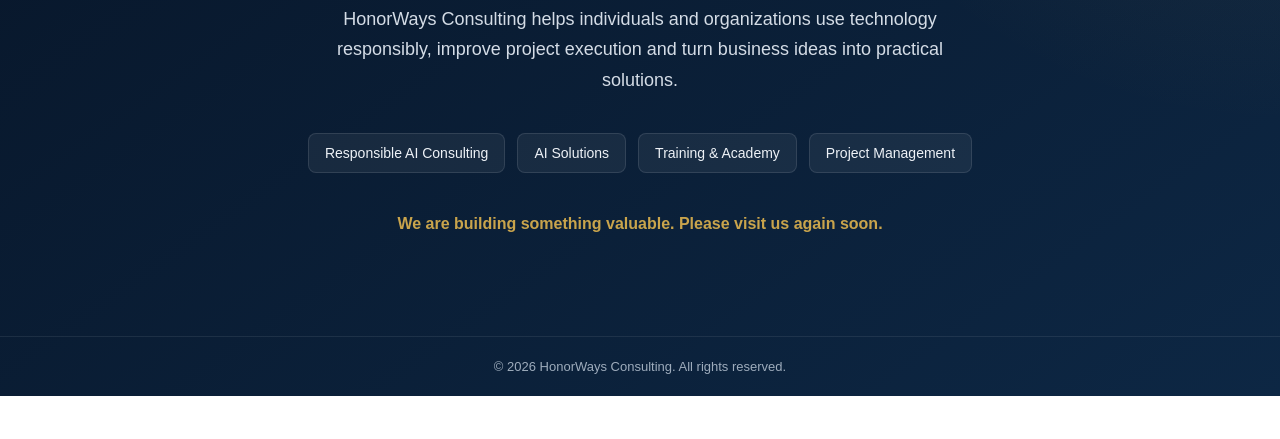
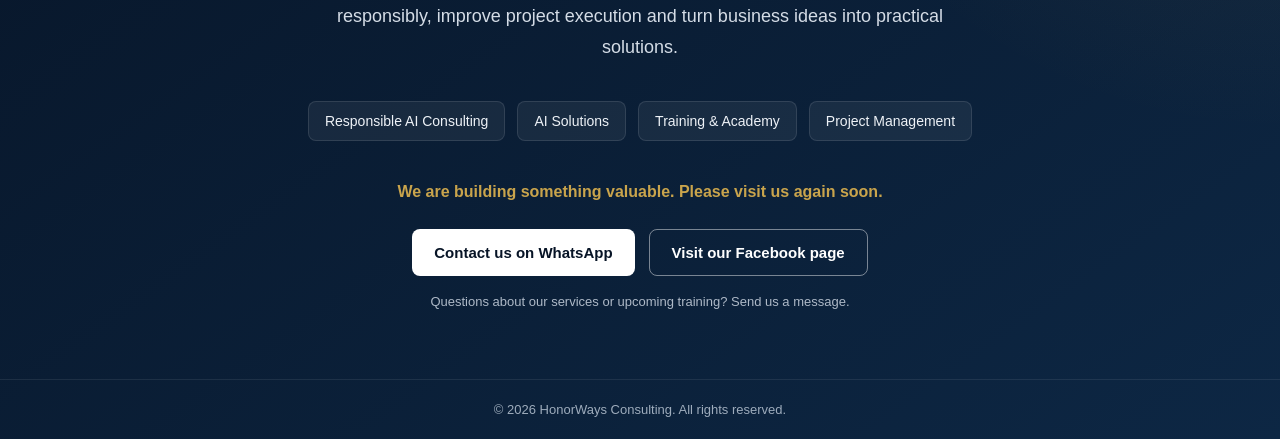
Before and after one commit to HonorWaysAIChatAssistant/HonorWays-Website, a plain HTML site: page index.html in a window 1280 px wide. Shown: the part 404-843 px from the top of the page. Before the commit the page ends 800 px from the top, so only its background shows below. Drawn offline with Linux system fonts and the light colour scheme.

Commit message:
Update index.html

```diff
--- a/index.html
+++ b/index.html
@@ -137,6 +137,48 @@
       font-size: 16px;
       font-weight: 600;
     }
+.contact-buttons {
+  margin-top: 28px;
+  display: flex;
+  justify-content: center;
+  flex-wrap: wrap;
+  gap: 14px;
+}
+
+.contact-button {
+  display: inline-flex;
+  align-items: center;
+  justify-content: center;
+  min-width: 205px;
+  padding: 14px 22px;
+  border-radius: 8px;
+  text-decoration: none;
+  font-size: 15px;
+  font-weight: 700;
+  transition: transform 0.2s ease, opacity 0.2s ease;
+}
+
+.contact-button:hover {
+  transform: translateY(-2px);
+  opacity: 0.9;
+}
+
+.whatsapp-button {
+  background: #ffffff;
+  color: #071426;
+}
+
+.facebook-button {
+  background: transparent;
+  color: #ffffff;
+  border: 1px solid rgba(255, 255, 255, 0.45);
+}
+
+.contact-note {
+  margin-top: 18px;
+  color: #aeb9c7;
+  font-size: 13px;
+}
 
     footer {
       padding: 22px 7%;
@@ -215,6 +257,34 @@
 
       <p class="message">We are building something valuable. Please visit us again soon.</p>
 
+      <div class="contact-buttons">
+
+  <a
+    class="contact-button whatsapp-button"
+    href="https://wa.me/5978777754?text=Hello%20HonorWays%20Consulting%2C%20I%20would%20like%20more%20information%20about%20your%20services."
+    target="_blank"
+    rel="noopener noreferrer"
+    aria-label="Contact HonorWays Consulting on WhatsApp"
+  >
+    Contact us on WhatsApp
+  </a>
+
+  <a
+    class="contact-button facebook-button"
+    href="https://www.facebook.com/share/1Cm88x7UVy/"
+    target="_blank"
+    rel="noopener noreferrer"
+    aria-label="Visit the HonorWays Consulting Facebook page"
+  >
+    Visit our Facebook page
+  </a>
+
+</div>
+
+<p class="contact-note">
+  Questions about our services or upcoming training? Send us a message.
+</p>
+
     </section>
   </main>
 
```
